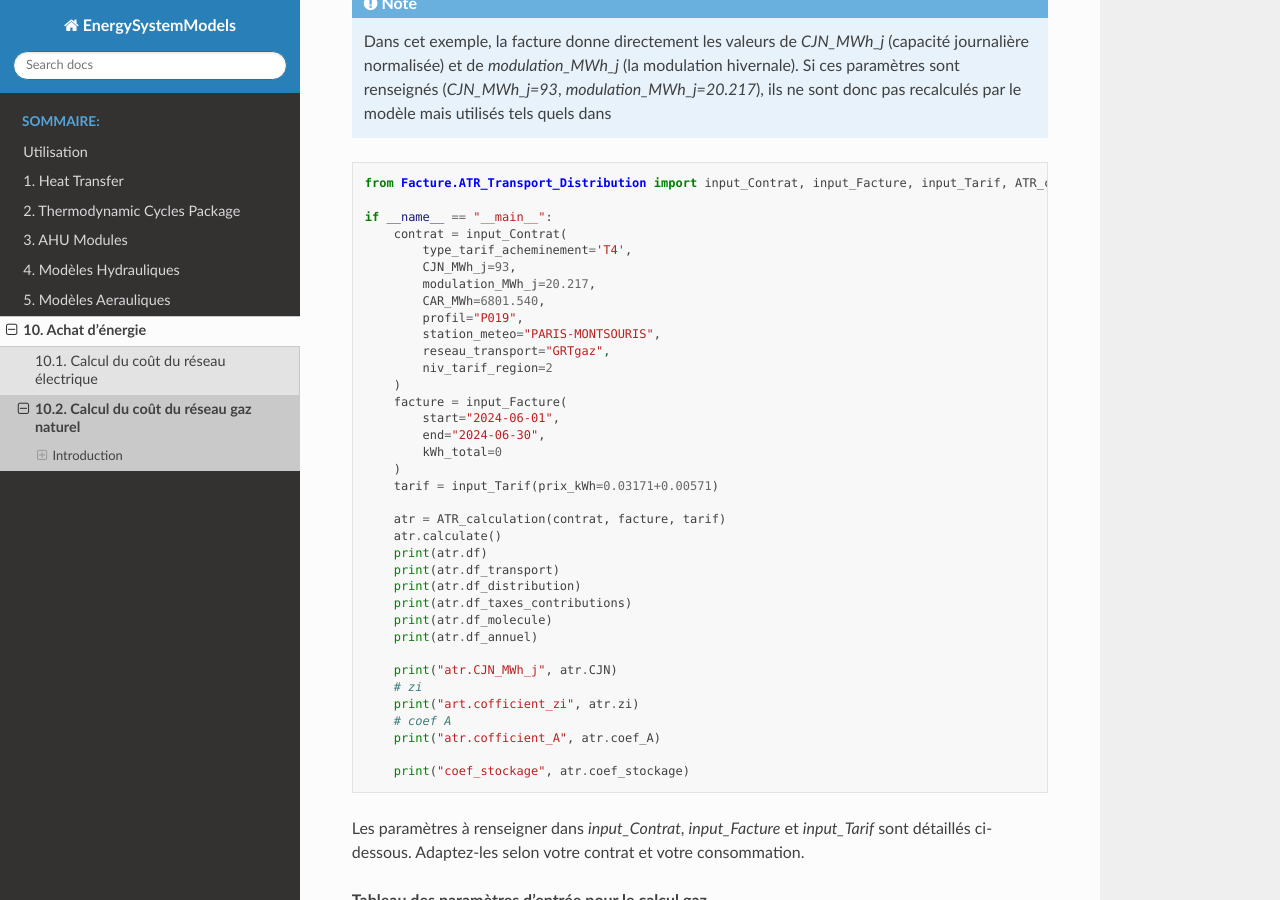
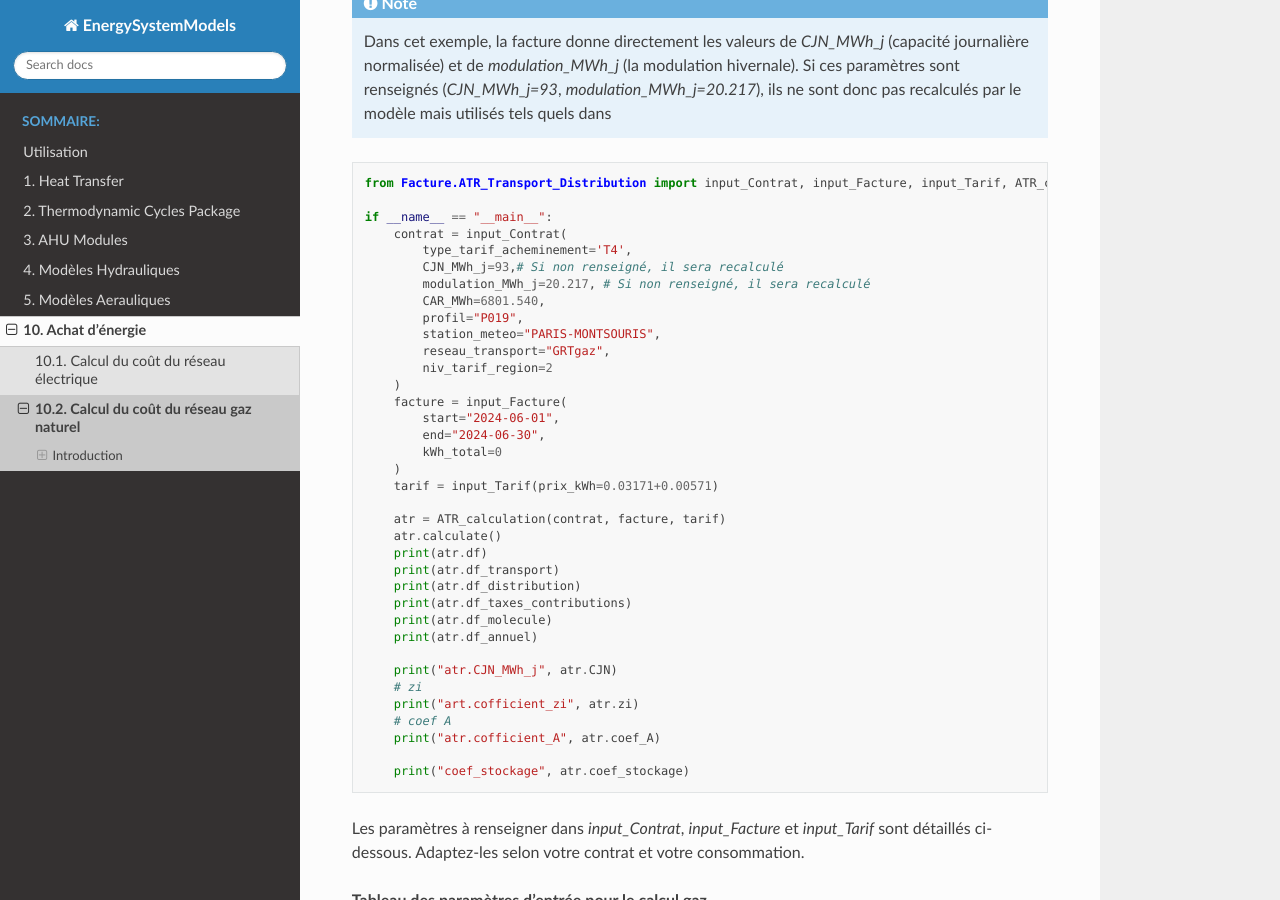
Before and after one commit to ZoheirHADID/EnergySystemModels-fr, a Sphinx documentation site: the page built from docs/source/010-achat-energie/contrat_gaz.rst, in a window 1280 px wide and 900 px high, scrolled down 3311 px. Built offline with Sphinx 7.4.7 and the Read the Docs theme 3.1.0, drawn with Linux system fonts in a browser that asks for light colours; pages that are not in the unit, such as notebooks, are missing from menus.

Commit message:
contrat_gaz

```diff
--- a/docs/source/010-achat-energie/contrat_gaz.rst
+++ b/docs/source/010-achat-energie/contrat_gaz.rst
@@ -189,8 +189,8 @@ Cette section présente un exemple d’utilisation des fonctions Python pour cal
    if __name__ == "__main__":
        contrat = input_Contrat(
            type_tarif_acheminement='T4',
-           CJN_MWh_j=93,
-           modulation_MWh_j=20.217,
+           CJN_MWh_j=93,# Si non renseigné, il sera recalculé
+           modulation_MWh_j=20.217, # Si non renseigné, il sera recalculé
            CAR_MWh=6801.540,
            profil="P019",
            station_meteo="PARIS-MONTSOURIS",
```
